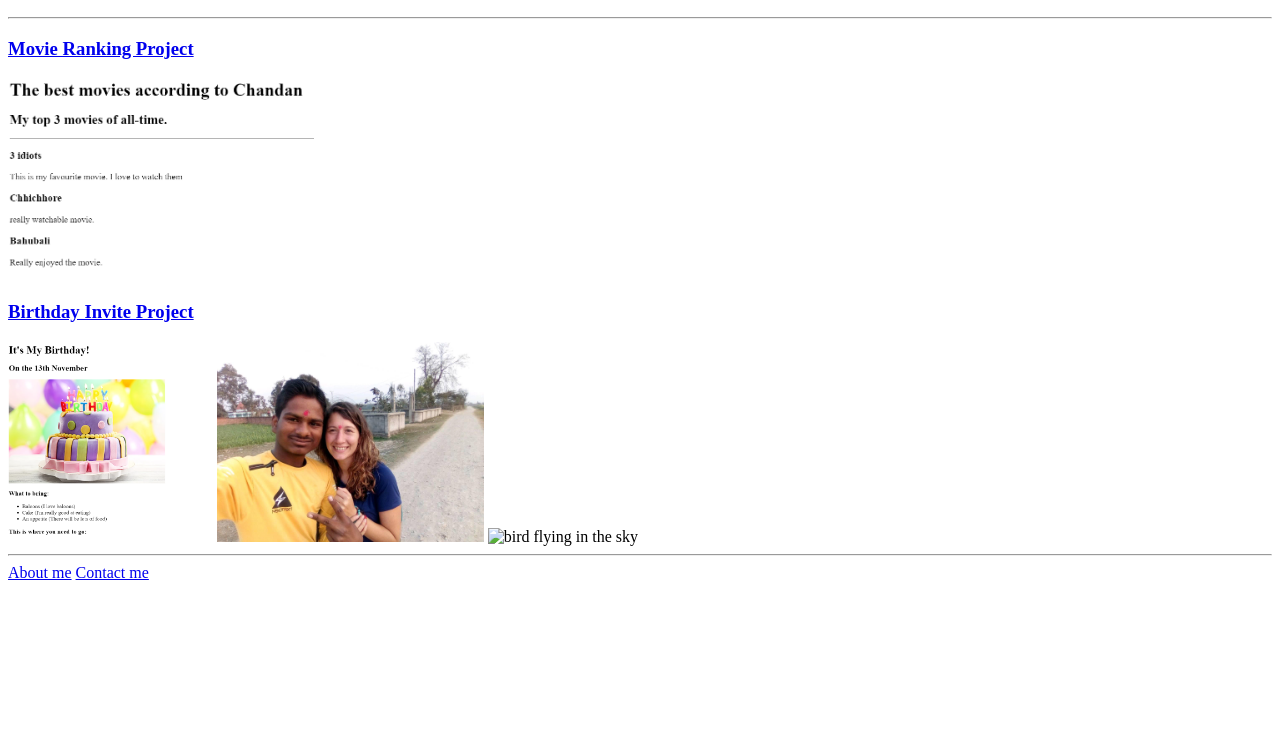
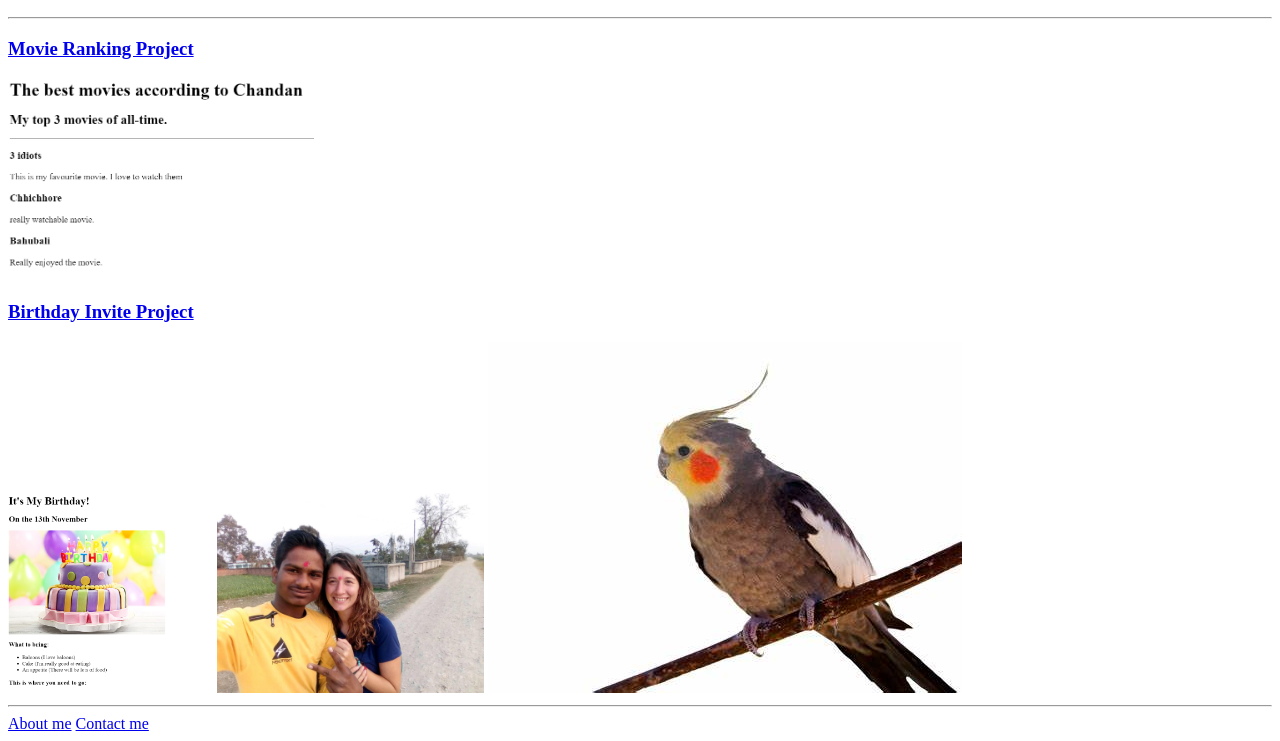
Before and after one commit to chandan111222/html-portfolio, a plain HTML site: page index.html in a window 1280 px wide. Shown: the part 110-851 px from the top of the page. Before the commit the page ends 800 px from the top, so only its background shows below. Drawn offline with Linux system fonts and the light colour scheme.

Commit message:
Add files via upload

```diff
--- a/index.html
+++ b/index.html
@@ -17,7 +17,7 @@
     <h3><a href="./public/birthday-invite.html">Birthday Invite Project</a></h3>
     <img src="./assets/images/birthday .png" height="200" alt="birthday-invite image">
     <img src="./assets/images/mypic.jpg" height="200" alt="click on this"/>
-    <img src="../4.0+File+Paths/Folder1/Folder2/bird.png" alt="bird flying in the sky">
+    <img src="./assets/images/bird.png" alt="bird flying in the sky">
 
 
     <hr>
```
Also changed, not shown: assets/images/bird.png (added).
